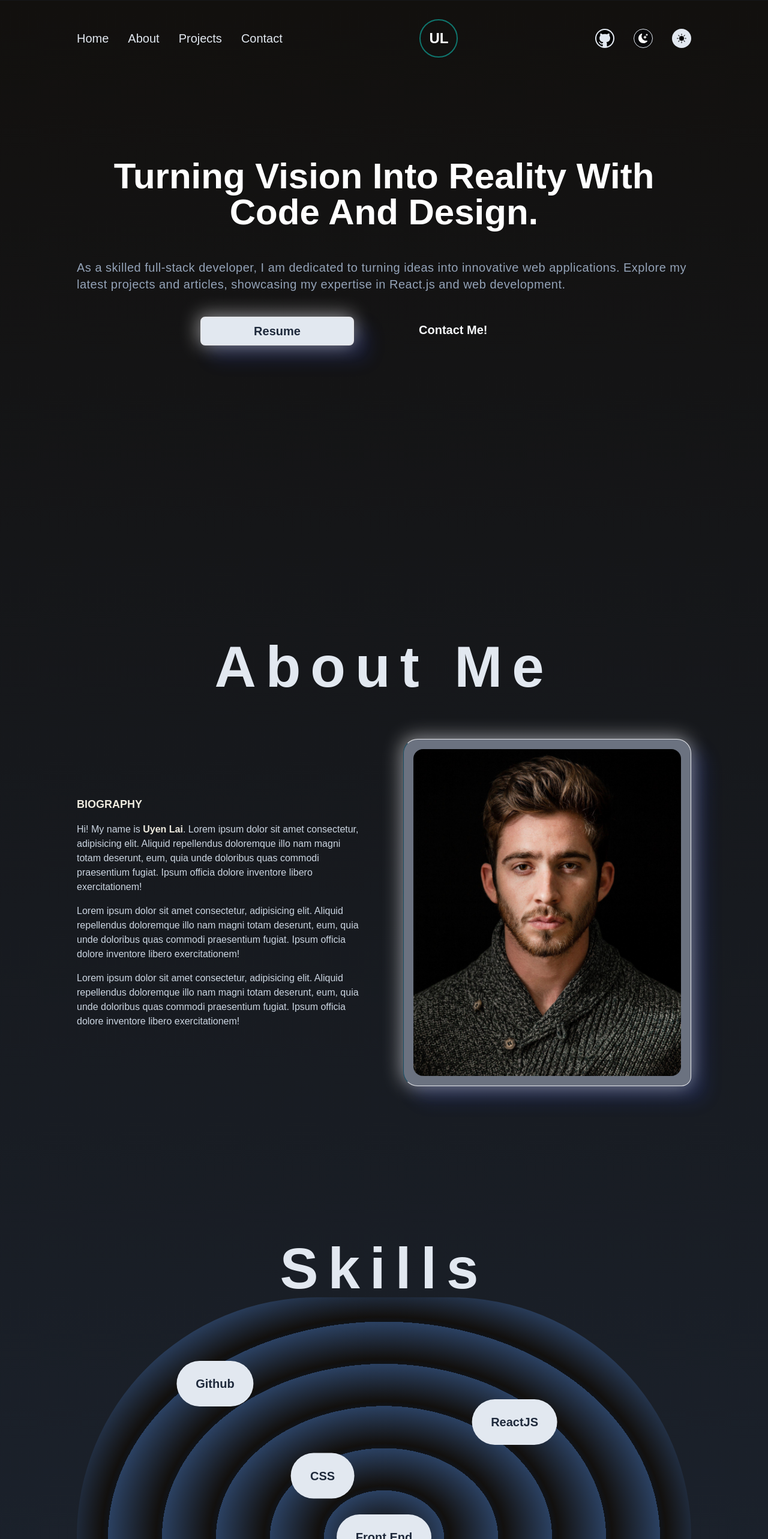
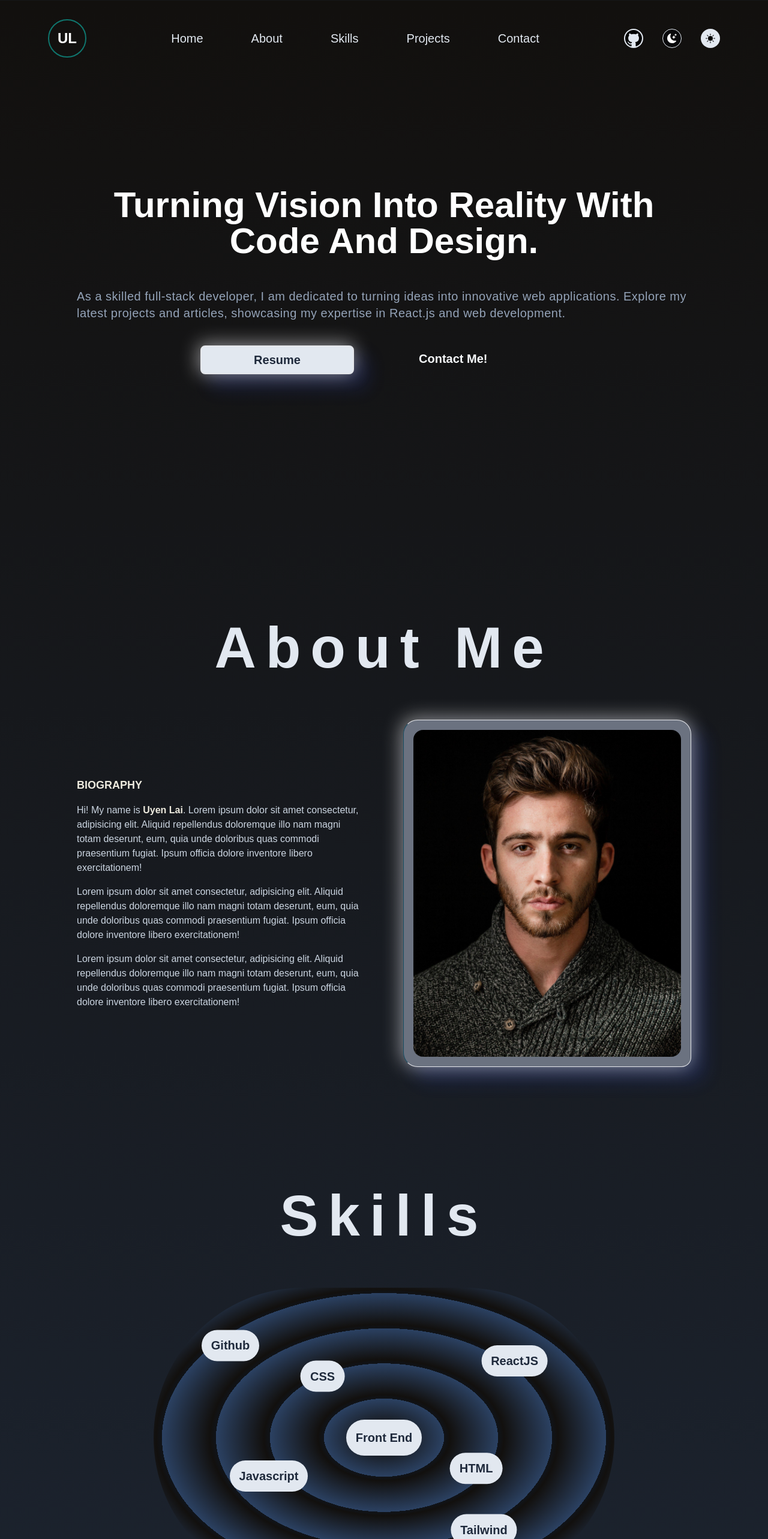
Before and after one commit to uyenlai/portfolio-website, a React (Vite) app: page / in a window 1280 px wide. Shown: the top 2566 px of the page at 60% size. Built offline with nearby package versions, Linux system fonts and the light colour scheme.

Commit message:
implement navigating to a specific section and back to top button

```diff
--- a/package.json
+++ b/package.json
@@ -10,13 +10,11 @@
     "preview": "vite preview"
   },
   "dependencies": {
-    "@tsparticles/react": "^3.0.0",
     "framer-motion": "^10.17.12",
     "react": "^18.2.0",
     "react-dom": "^18.2.0",
     "react-icons": "^4.12.0",
-    "react-tsparticles": "^2.12.2",
-    "tsparticles": "^3.0.3"
+    "react-scroll": "^1.9.0"
   },
   "devDependencies": {
     "@types/react": "^18.2.43",
--- a/src/App.jsx
+++ b/src/App.jsx
@@ -7,7 +7,7 @@ import ContactPage from "./components/ContactPage";
 
 function App() {
   return (
-    <main className="min-h-screen font-mont w-full h-full">
+    <main className="min-h-screen font-mont w-full h-full relative">
       <Navbar />
       <HomePage />
       <AboutMe />
--- a/src/components/AboutMe.jsx
+++ b/src/components/AboutMe.jsx
@@ -3,13 +3,8 @@ import profilePic from "../assets/developer-pic-2.jpg";
 
 export default function AboutMe() {
   return (
-    <Layout>
+    <Layout id="#about" title="About me" >
       <div className="flex flex-col items-center justify-center">
-        <div className="py-2 mx-auto flex flex-col items-center justify-center text-center">
-          <h1 className="text-8xl font-bold w-full capitalize mb-16 text-center text-slate-200 tracking-[1rem]">
-            About Me
-          </h1>
-        </div>
         <div className="flex gap-16 justify-center items-center w-full">
           <div className="flex flex-col items-start justify-start basis-1/2">
             <h3 className="mb-4 text-lg font-bold uppercase text-[#EDEADE]">
--- a/src/components/ContactPage.jsx
+++ b/src/components/ContactPage.jsx
@@ -5,10 +5,7 @@ import { MdEmail } from "react-icons/md";
 
 export default function ContactPage() {
   return (
-    <Layout>
-      <h1 className="text-8xl font-bold w-full capitalize mb-16 text-center text-slate-200 tracking-[1rem]">
-        Contact
-      </h1>
+    <Layout id="#contact" title="Contact">
       <div className="p-10 flex items-center justify-start gap-4 overflow-hidden rounded-3xl rounded-br-2xl border border-solid border-l-cyan-900 shadow-[-2px_-2px_30px_2px_rgba(255,255,255,0.5),_20px_20px_30px_4px_rgba(45,78,255,0.15)]">
         <div>
           <FaLocationDot className="text-white text-2xl mr-2" />
--- a/src/components/HomePage.jsx
+++ b/src/components/HomePage.jsx
@@ -1,6 +1,7 @@
 import { motion } from "framer-motion";
 import Layout from "./Layout";
 import Button from "./Button";
+import { Link } from "react-scroll";
 
 export default function HomePage() {
   const textVariants = {
@@ -18,7 +19,7 @@ export default function HomePage() {
     },
   };
   return (
-    <Layout>
+    <Layout id="#">
       <motion.div
         variants={textVariants}
         initial="initial"
@@ -50,7 +51,7 @@ export default function HomePage() {
           className="flex justify-center gap-5 mt-10"
         >
           <Button title="Resume" className="mr-[5rem]" />
-          <motion.a
+          <motion.p
             variants={textVariants}
             initial="initial"
             animate="animate"
@@ -60,8 +61,18 @@ export default function HomePage() {
               transition: { duration: 1, repeat: Infinity },
             }}
           >
-            Contact me!
-          </motion.a>
+            <Link
+              to="#contact"
+              smooth
+              duration={1500}
+              activeClass="active"
+              onSetActive={(to) => {
+                console.log(to);
+              }}
+            >
+              Contact me!
+            </Link>
+          </motion.p>
         </motion.div>
       </motion.div>
     </Layout>
--- a/src/components/Layout.jsx
+++ b/src/components/Layout.jsx
@@ -1,6 +1,51 @@
-export default function Layout({ children, className }) {
+import { useEffect, useState } from "react";
+import { MdKeyboardDoubleArrowUp } from "react-icons/md";
+import { motion } from "framer-motion";
+
+export default function Layout({ children, className, id, title }) {
+  const [showBtn, setShowBtn] = useState(false);
+
+  useEffect(() => {
+    const handleBtnVisibility = () => {
+      window.scrollY > 200 ? setShowBtn(true) : setShowBtn(false);
+    };
+    window.addEventListener("scroll", handleBtnVisibility);
+
+    return () => {
+      window.removeEventListener("scroll", handleBtnVisibility);
+    };
+  }, []);
+
+  const handleScrollUp = () => {
+    window.scrollTo({ top: 0, behavior: "smooth" });
+  };
+
   return (
-    <section className={`${className} w-full min-h-screen p-32`}>
+    <section
+      id={id}
+      className={`${className} w-full min-h-screen py-24 px-32 relative`}
+    >
+      <div className="py-2 mx-auto flex flex-col items-center justify-center text-center">
+        <h1 className="text-8xl font-bold w-full capitalize mb-16 text-center text-slate-200 tracking-[1rem]">
+          {title}
+        </h1>
+      </div>
+      {showBtn && (
+        <motion.button
+          animate={{
+            y: -8,
+            transition: {
+              duration: 1.5,
+              repeat: Infinity,
+            },
+          }}
+          className="fixed right-[2%] bottom-[5%] font-3xl rounded-full text-slate-200"
+          onClick={handleScrollUp}
+        >
+          <MdKeyboardDoubleArrowUp className="w-10 h-10" />
+        </motion.button>
+      )}
+
       {children}
     </section>
   );
--- a/src/components/Logo.jsx
+++ b/src/components/Logo.jsx
@@ -1,4 +1,5 @@
 import { motion } from "framer-motion";
+import { Link } from "react-scroll";
 
 const Logo = () => {
   return (
@@ -17,9 +18,18 @@ const Logo = () => {
       }}
       className="w-16 h-16 rounded-full border-2 border-teal-700 border-solid flex justify-center items-center cursor-pointer"
     >
-      <a href="#" className="text-2xl text-white font-bold">
+      <Link
+        to="#"
+        smooth
+        duration={1500}
+        activeClass="active"
+        onSetActive={(to) => {
+          console.log(to);
+        }}
+        className="text-2xl text-white font-bold"
+      >
         UL
-      </a>
+      </Link>
     </motion.div>
   );
 };
--- a/src/components/NavItem.jsx
+++ b/src/components/NavItem.jsx
@@ -1,4 +1,5 @@
 import { motion } from "framer-motion";
+import { Link } from "react-scroll";
 
 export default function NavItem({ href, title, className = "" }) {
   const variants = {
@@ -7,7 +8,14 @@ export default function NavItem({ href, title, className = "" }) {
   };
   return (
     <motion.li className={className} whileHover="hover">
-      <a href={href}>{title}</a>
+      <Link
+        to={href}
+        smooth
+        duration={1500}
+        offset={32}
+      >
+        {title}
+      </Link>
       <motion.div
         className="h-[0.5px] bg-white absolute"
         variants={variants}
--- a/src/components/Navbar.jsx
+++ b/src/components/Navbar.jsx
@@ -5,29 +5,38 @@ import { GiHamburgerMenu } from "react-icons/gi";
 
 export default function Navbar() {
   return (
-    <nav className="relative flex items-center sm:justify-between justify-center w-full sm:px-32 py-8 font-medium text-slate-200">
+    <nav className="flex items-center justify-between w-full px-20 py-8 font-medium text-slate-200">
       <div className="sm:hidden absolute left-0 ml-10">
         <GiHamburgerMenu />
       </div>
-      <ul className="sm:flex list-none hidden sm:gap-8">
-        <NavItem title="Home" href="#" className="text-xl relative w-full" />
+      <Logo />
+      <ul className="flex list-none gap-20">
+        <NavItem
+          title="Home"
+          href="#"
+          className="text-xl relative w-full cursor-pointer"
+        />
         <NavItem
           title="About"
           href="#about"
-          className="text-xl relative w-full"
+          className="text-xl relative w-full cursor-pointer"
+        />
+        <NavItem
+          title="Skills"
+          href="#skills"
+          className="text-xl relative w-full cursor-pointer"
         />
         <NavItem
           title="Projects"
           href="#projects"
-          className="text-xl relative w-full"
+          className="text-xl relative w-full cursor-pointer"
         />
         <NavItem
           title="Contact"
           href="#contact"
-          className="text-xl relative w-full"
+          className="text-xl relative w-full cursor-pointer"
         />
       </ul>
-      <Logo />
       <Icons />
     </nav>
   );
--- a/src/components/ProjectsPage.jsx
+++ b/src/components/ProjectsPage.jsx
@@ -4,11 +4,7 @@ import projectImg from "../assets/fashion-studio-website.jpg";
 
 export default function ProjectsPage() {
   return (
-    <Layout className="!pt-0">
-      <div className="py-2 w-full mx-auto">
-        <h1 className="text-8xl font-bold w-full capitalize mb-16 text-center text-slate-200 tracking-[1rem]">
-          Projects
-        </h1>
+    <Layout id="#projects" title="Projects">
       <div className="flex flex-col gap-y-20">
         <Project
           href="https://github.com/uyenlai"
@@ -23,7 +19,6 @@ export default function ProjectsPage() {
         <Project title="Project 2" src={projectImg} />
         <Project title="Project 3" src={projectImg} />
       </div>
-      </div>
     </Layout>
   );
 }
--- a/src/components/Skill.jsx
+++ b/src/components/Skill.jsx
@@ -18,10 +18,9 @@ export default function Skill({ title, x, y }) {
   return (
     <motion.div
       whileHover={{ scale: 1.05 }}
-      className="absolute cursor-pointer rounded-full font-semibold w-max py-6 px-8 bg-slate-200 text-xl text-slate-800 flex justify-center items-center"
+      className="absolute cursor-pointer rounded-full font-semibold w-max py-3 px-4 bg-slate-200 text-xl text-slate-800 flex justify-center items-center"
       initial="initial"
       whileInView="animate"
-      viewport={{ once: true }}
       variants={variants}
     >
       <p>{title}</p>
--- a/src/components/SkillsPage.jsx
+++ b/src/components/SkillsPage.jsx
@@ -4,30 +4,27 @@ import { motion } from "framer-motion";
 
 export default function SkillsPage() {
   return (
-    <Layout className="">
-      <h1 className="text-8xl font-bold w-full capitalize text-center text-slate-200 tracking-[1rem]">
-        Skills
-      </h1>
-      <div className="relative bg-radialBg rounded-full w-full h-screen flex items-center justify-center">
+    <Layout id="#skills" className="" title="Skills">
+      <div className="relative bg-radialBg mx-auto rounded-full w-3/4 h-[500px] flex items-center justify-center">
         <motion.div
           whileHover={{ scale: 1.05 }}
-          className="absolute cursor-pointer rounded-full font-semibold w-max py-6 px-8 bg-slate-200 text-xl text-slate-800 flex justify-center items-center"
+          className="absolute cursor-pointer rounded-full font-semibold w-max p-4 bg-slate-200 text-xl text-slate-800 flex justify-center items-center"
         >
           <p>Front End</p>
         </motion.div>
         <Skill title="HTML" x="12vw" y="4vw" />
         <Skill title="CSS" x="-8vw" y="-8vw" />
-        <Skill title="Javascript" x="-15vw" y="10vw" />
-        <Skill title="ReactJS" x="17vw" y="-15vw" />
-        <Skill title="Tailwind" x="20vw" y="18vw" />
-        <Skill title="Github" x="-22vw" y="-20vw" />
+        <Skill title="Javascript" x="-15vw" y="5vw" />
+        <Skill title="ReactJS" x="17vw" y="-10vw" />
+        <Skill title="Tailwind" x="13vw" y="12vw" />
+        <Skill title="Github" x="-20vw" y="-12vw" />
       </div>
 
-      <div className="w-full mt-[12rem]">
+      <div className="w-full">
         <h3 className="text-6xl font-bold w-full capitalize my-16 text-center text-slate-200 tracking-[1rem]">
           Education
         </h3>
-        <div className="flex  items-stretch gap-10 justify-center mt-10">
+        <div className="flex items-stretch gap-10 justify-center mt-10">
           <div className="flex flex-col gap-2 text-center p-8 basis-1/2 rounded-3xl rounded-br-2xl border border-solid shadow-[-2px_-2px_30px_2px_rgba(255,255,255,0.5),_20px_20px_30px_4px_rgba(45,78,255,0.15)]">
             <h3 className="capitalize font-bold text-2xl text-teal-500">
               LAB UAS
```
Also changed, not shown: 1 other file (tests, documents, lock files or other folders). Lines whose indentation alone changed are shown as unchanged.
